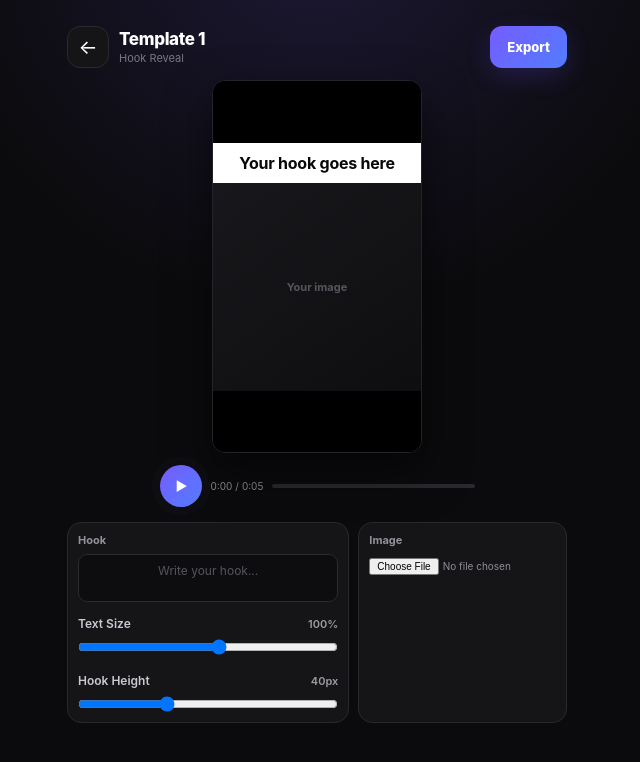
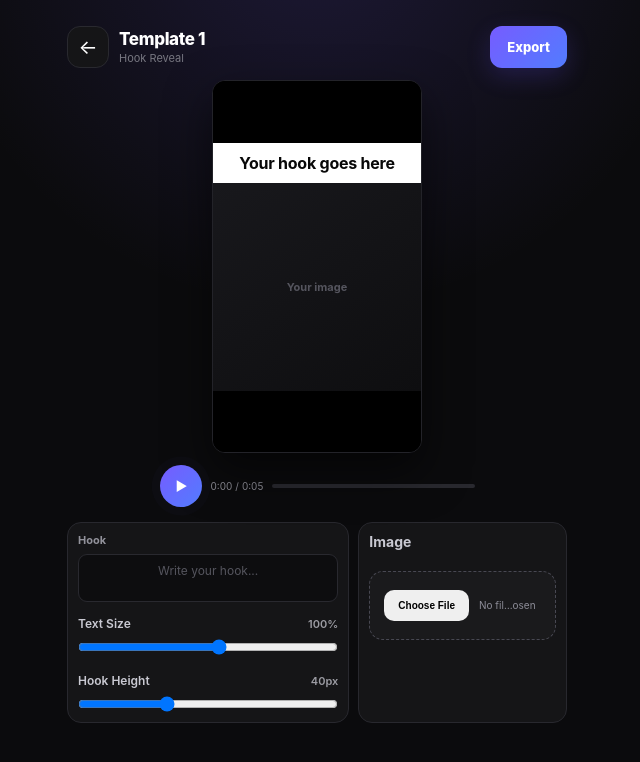
Before and after one commit to taktakahmad01/mini-video-editor, a website: page editor.html in a window 1280 px wide. Shown: the whole page, without its empty margins (323-963 px from the left). Drawn offline with nearby package versions, Linux system fonts and the light colour scheme.

Commit message:
Update style.css

```diff
--- a/style.css
+++ b/style.css
@@ -1439,3 +1439,37 @@ button {
   width: 100%;
   box-sizing: border-box;
 }
+
+
+.image-field {
+  min-height: 170px;
+  display: flex;
+  flex-direction: column;
+  justify-content: flex-start;
+  gap: 14px;
+}
+
+.image-field > label {
+  font-size: 14px;
+  font-weight: 700;
+  color: #c9c9d2;
+}
+
+.image-field input[type="file"] {
+  width: 100%;
+  padding: 18px 14px;
+  border: 1px dashed rgba(130, 130, 150, 0.45);
+  border-radius: 14px;
+  background: rgba(255, 255, 255, 0.025);
+  color: #8d8d98;
+  box-sizing: border-box;
+}
+
+.image-field input[type="file"]::file-selector-button {
+  border: 0;
+  border-radius: 10px;
+  padding: 10px 14px;
+  margin-right: 10px;
+  font-weight: 700;
+  cursor: pointer;
+}
```
